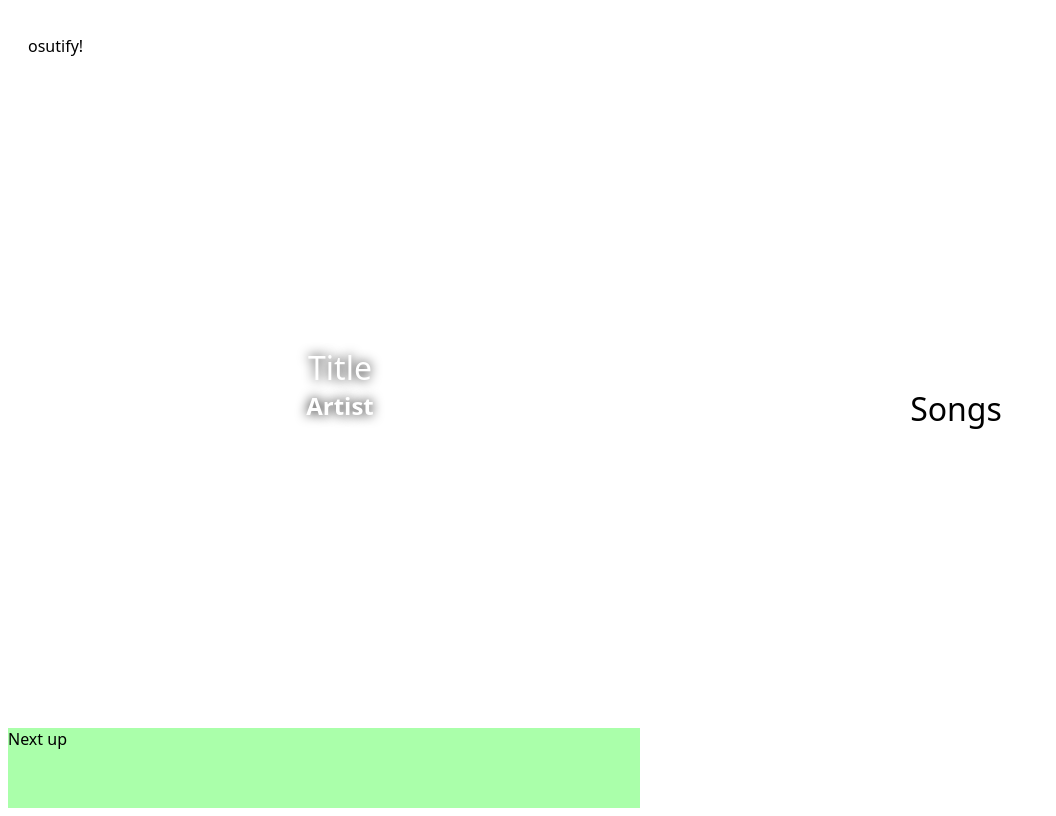
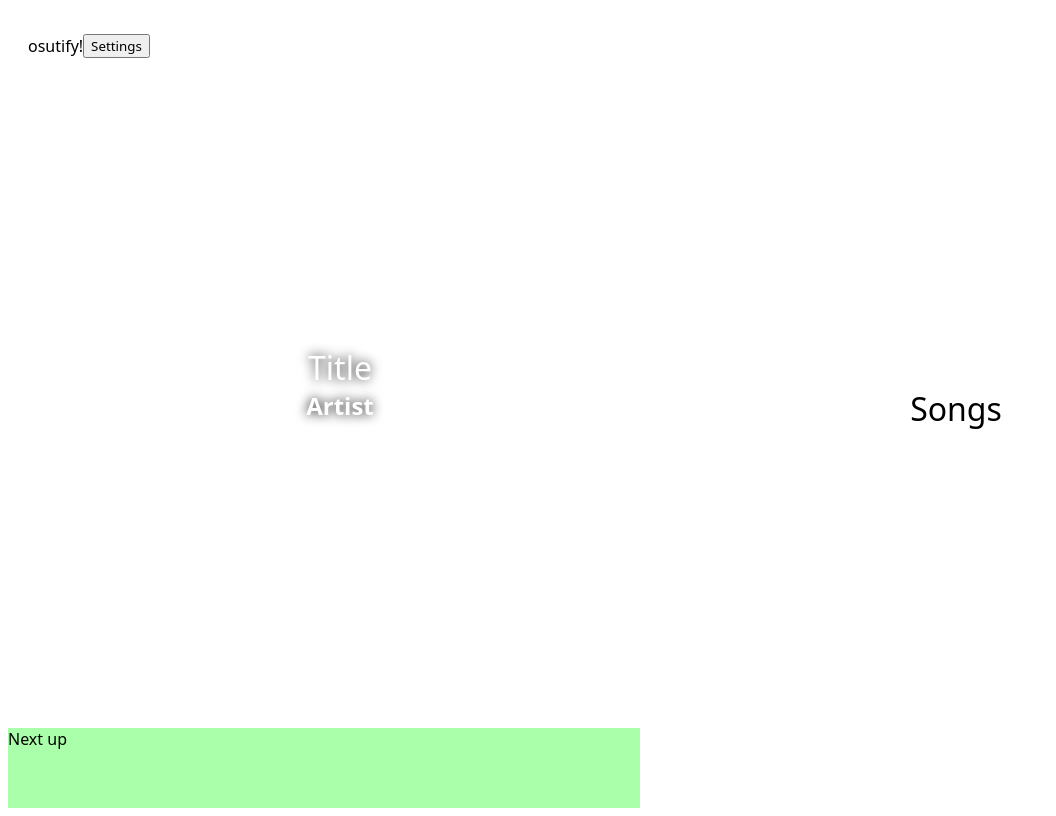
Before and after one commit to NaruseNia/osutify-electron, a React (Vite) app: page / in a window 1280 px wide. Shown: the whole page, without its empty margins (0-1056 px from the left). Built offline with nearby package versions, Linux system fonts and the light colour scheme; a web font is replaced by a local one.

Commit message:
Create setting view

```diff
--- a/index.html
+++ b/index.html
@@ -9,6 +9,7 @@
   </head>
   <body>
     <div id="root"></div>
+    <div id="modal"></div>
     <script type="module" src="/src/main.tsx"></script>
   </body>
 </html>
--- a/package.json
+++ b/package.json
@@ -20,6 +20,7 @@
   },
   "dependencies": {
     "electron-updater": "^6.1.1",
+    "framer-motion": "^11.0.24",
     "realm": "^12.6.2",
     "ress": "^5.0.2",
     "sass": "^1.72.0"
--- a/src/App.scss
+++ b/src/App.scss
@@ -8,6 +8,9 @@
     padding: 25px 20px;
     z-index: 25;
     -webkit-app-region: drag;
+    .buttons {
+      -webkit-app-region: no-drag;
+    }
   }
   #app_container {
     width: 100%;
@@ -16,6 +19,7 @@
     display: grid;
     background-position: center;
     background-size: cover;
+    user-select: none;
 
     grid-template-columns: 1fr 1fr;
     #control_surface {
--- a/src/App.tsx
+++ b/src/App.tsx
@@ -2,12 +2,39 @@ import "ress";
 import "./App.scss";
 import { ControlSurface } from "./component/control_surface";
 import { SongSelector } from "./component/song_selector";
+import { ModalPortal } from "./component/modal";
+import { SettingView } from "./component/setting_view";
+import { createContext, useContext, useState } from "react";
+import { AppState } from "./type";
+import { AnimatePresence } from "framer-motion";
+
+const useAppState = () => {
+  const [appState, setAppState] = useState<AppState>({
+    showSettings: false,
+  });
+  return { appState, setAppState };
+}
+
+export type AppStateContextType = ReturnType<typeof useAppState>;
+
+export const AppStateContext = createContext<AppStateContextType | null>(null);
+
+export const useAppStateContext = () => {
+  const ctx = useContext(AppStateContext);
+  if (ctx === undefined) throw new Error("Context must be used within Provider.");
+  return ctx;
+}
 
 function App() {
+  const value = useAppState();
   return (
+    <AppStateContext.Provider value={value}>
       <div id="app">
         <header id="header">
-        osutify!
+          <span className="title">osutify!</span>
+          <div className="buttons">
+            <button onClick={() => value.setAppState({ ...value.appState, showSettings: true })}>Settings</button>
+          </div>
         </header>
 
         <div id="app_container">
@@ -15,7 +42,14 @@ function App() {
           <SongSelector />
           <audio />
         </div>
+
+        <ModalPortal>
+          <AnimatePresence>
+            {value.appState.showSettings && <SettingView />}
+          </AnimatePresence>
+        </ModalPortal>
       </div>
+    </AppStateContext.Provider>
   )
 }
 
--- /dev/null
+++ b/src/component/modal/index.tsx
@@ -0,0 +1,7 @@
+import { PropsWithChildren } from "react";
+import ReactDOM from "react-dom";
+
+export const ModalPortal = ({ children }: PropsWithChildren) => {
+  const el = document.getElementById("modal");
+  return ReactDOM.createPortal(children, el as Element);
+};
--- /dev/null
+++ b/src/component/setting_view/index.tsx
@@ -0,0 +1,24 @@
+import { useAppStateContext } from "@/App";
+import { motion } from "framer-motion";
+import "./styles.scss";
+
+export const SettingView = () => {
+  const state = useAppStateContext();
+
+  const handleClose = () => {
+    state?.setAppState({ ...state.appState, showSettings: false })
+  }
+
+  return (
+    <motion.div
+      initial={{ opacity: 0 }}
+      animate={{ opacity: 1 }}
+      exit={{ opacity: 0 }}
+      transition={{ duration: 0.2 }}
+      className="setting_container"
+    >
+      <span>Setting</span>
+      <button onClick={() => handleClose()}>Close</button>
+    </motion.div>
+  );
+};
--- /dev/null
+++ b/src/component/setting_view/styles.scss
@@ -0,0 +1,11 @@
+.setting_container {
+  position: fixed;
+  left: 0;
+  top: 0;
+  width: 100%;
+  height: 100%;
+  overflow: hidden;
+  z-index: 50;
+  backdrop-filter: blur(3px);
+  background-color: #2a2a2a60;
+}
--- /dev/null
+++ b/src/type/index.ts
@@ -0,0 +1,3 @@
+export type AppState = {
+  showSettings: boolean;
+};
```
Lines whose indentation alone changed are shown as unchanged.
